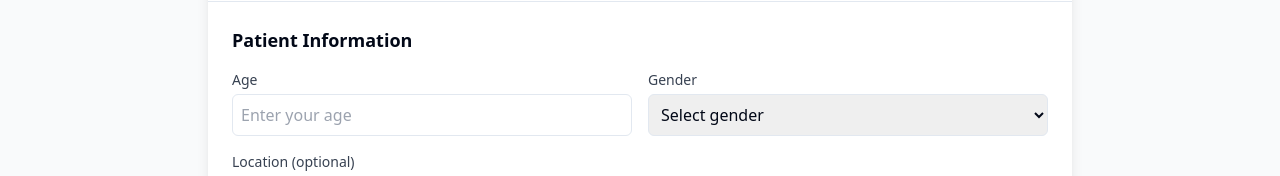
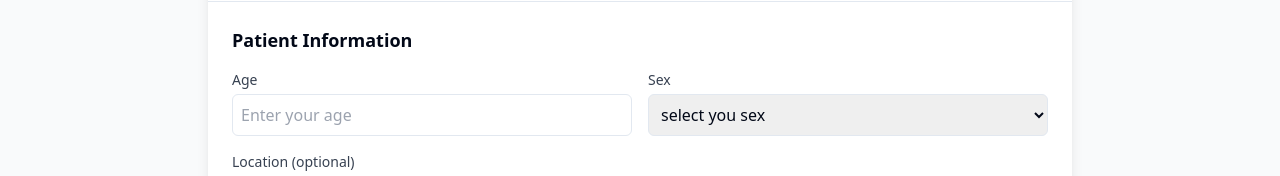
Before and after one commit to Siddhi-Uttekar/JeevanAI, a Next.js app: page /symptom-checker in a window 1280 px wide. Shown: the part 212-388 px from the top of the page. Built offline with nearby package versions, Linux system fonts and the light colour scheme.

Commit message:
ui changes

```diff
--- a/app/find-specialist/SpecialistMap.tsx
+++ b/app/find-specialist/SpecialistMap.tsx
@@ -112,7 +112,7 @@ const SpecialistMap = () => {
             type="text"
             value={illness}
             onChange={(e) => setIllness(e.target.value)}
-            placeholder="Enter your symptoms or illness (e.g., Diabetes, Cancer)"
+            placeholder="search for suggested specialists near you"
             className="border p-2 rounded w-full mb-2"
           />
           <button
--- a/app/symptom-checker/page.tsx
+++ b/app/symptom-checker/page.tsx
@@ -1127,13 +1127,13 @@ export default function SymptomChecker() {
                   />
                 </div>
                 <div>
-                  <label className="block text-sm font-medium text-gray-700 mb-1">Gender</label>
+                  <label className="block text-sm font-medium text-gray-700 mb-1">Sex</label>
                   <select
                     value={patientInfo.gender}
                     onChange={(e) => setPatientInfo({...patientInfo, gender: e.target.value})}
                     className="w-full p-2 border rounded-md"
                   >
-                    <option value="">Select gender</option>
+                    <option value=""> select you sex</option>
                     <option value="male">Male</option>
                     <option value="female">Female</option>
                     <option value="other">Other</option>
```
